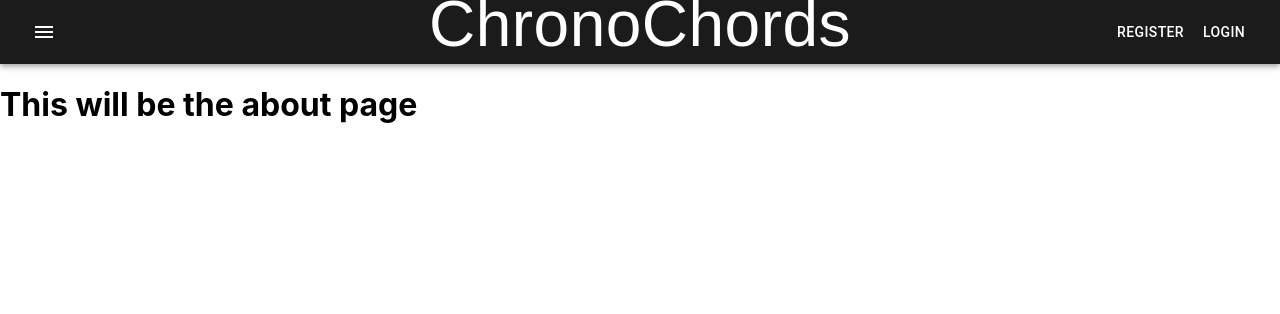
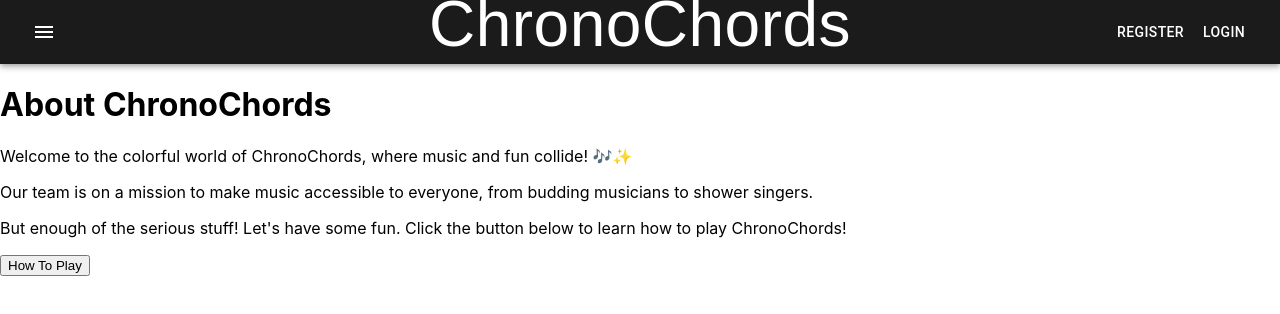
Before and after one commit to JaeSen1/ChronoChords, a React (Create React App) app in the folder frontend/: page /about in a window 1280 px wide. Shown: the top 314 px of the page. Built offline with nearby package versions, Linux system fonts and the light colour scheme; a web font is replaced by a local one.

Commit message:
css changes to about

```diff
--- a/frontend/src/pages/About.js
+++ b/frontend/src/pages/About.js
@@ -1,3 +1,46 @@
-export default function About() {
-    return (<h1>This will be the about page</h1>);
-}
+import React, { useState } from 'react';
+import '../App.css';
+
+const About = () => {
+ // State to track whether to show the "About" or "How To Play" content
+ const [showAbout, setShowAbout] = useState(true);
+
+ // Function to toggle between "About" and "How To Play" content
+ const toggleContent = () => {
+   setShowAbout(!showAbout);
+ };
+
+ return (
+   <div className="about-container">
+     <h1>{showAbout ? 'About ChronoChords' : 'How To Play ChronoChords'}</h1>
+     {showAbout ? (
+       <>
+         <p>
+           Welcome to the colorful world of ChronoChords, where music and fun collide! 🎶✨
+         </p>
+         <p>
+           Our team is on a mission to make music accessible to everyone, from budding musicians to shower singers.
+         </p>
+         <p>
+           But enough of the serious stuff! Let's have some fun. Click the button below to learn how to play ChronoChords!
+         </p>
+         <button className="toggle-button" onClick={toggleContent}>
+           How To Play
+         </button>
+       </>
+     ) : (
+       <>
+         <p>Upon loading the game, you'll be presented with a user interface that includes a play button. Click on it to begin your musical journey.</p>
+         <p>You'll be treated to a snippet of a song. Listen closely, and let the rhythms, melodies, and lyrics jog your memory or provide clues about the era it might be from.</p>
+         <p>Once you've listened to the snippet, it's time to guess the release year of the song. Use the slider or input box provided to select a year.</p>
+         <p>After you've made your selection, click on the "Submit" button. The closer your guess is to the actual release year, the higher your score will be!</p>
+         <p>After submitting your guess, a summary popup will appear, revealing the correct year, the song title, and the artist. This is a great chance to learn more and perhaps discover some new songs to add to your personal playlist!</p>
+         <button className="toggle-button" onClick={toggleContent}>
+           About ChronoChords
+         </button>
+       </>
+     )}
+   </div>
+  );
+};
+export default About;
```
